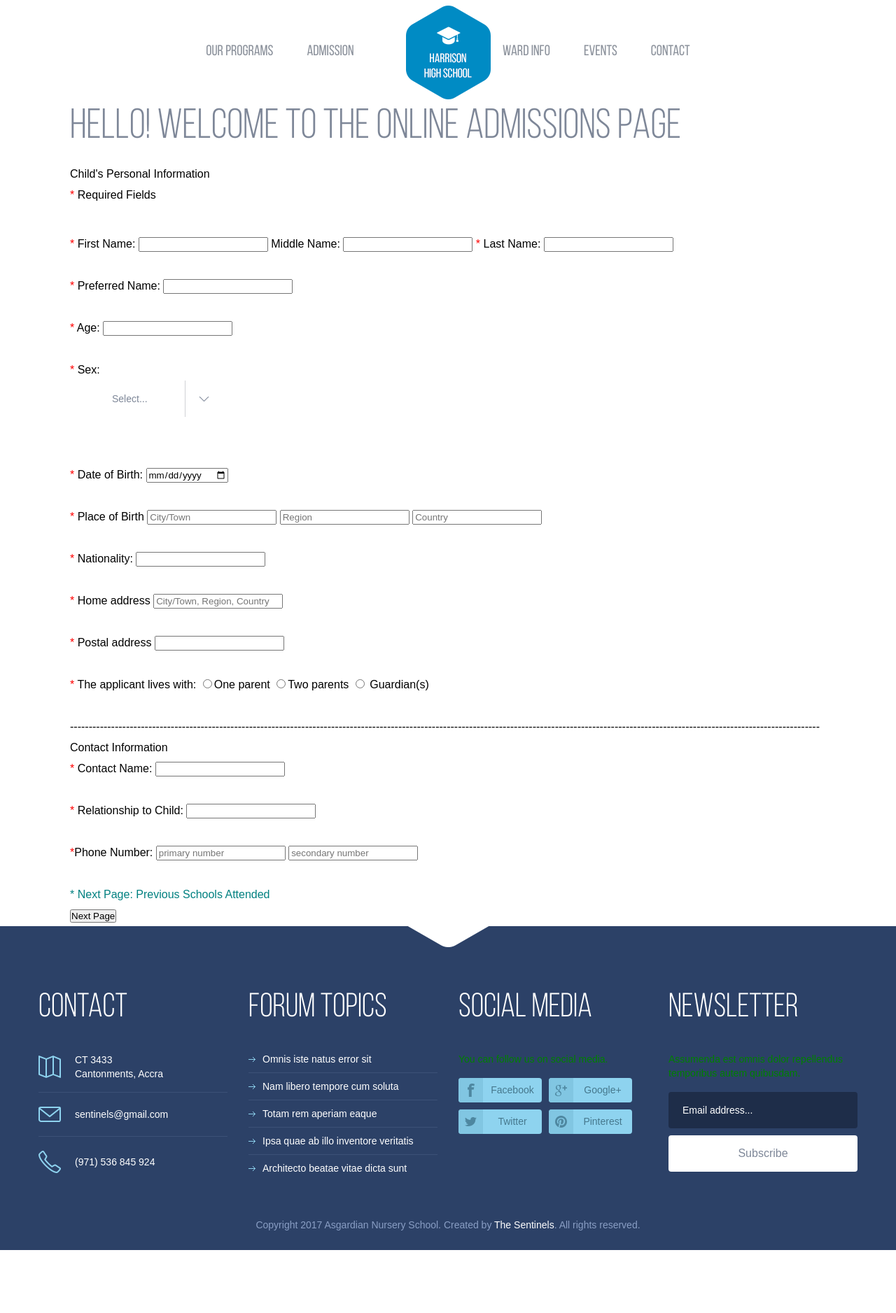
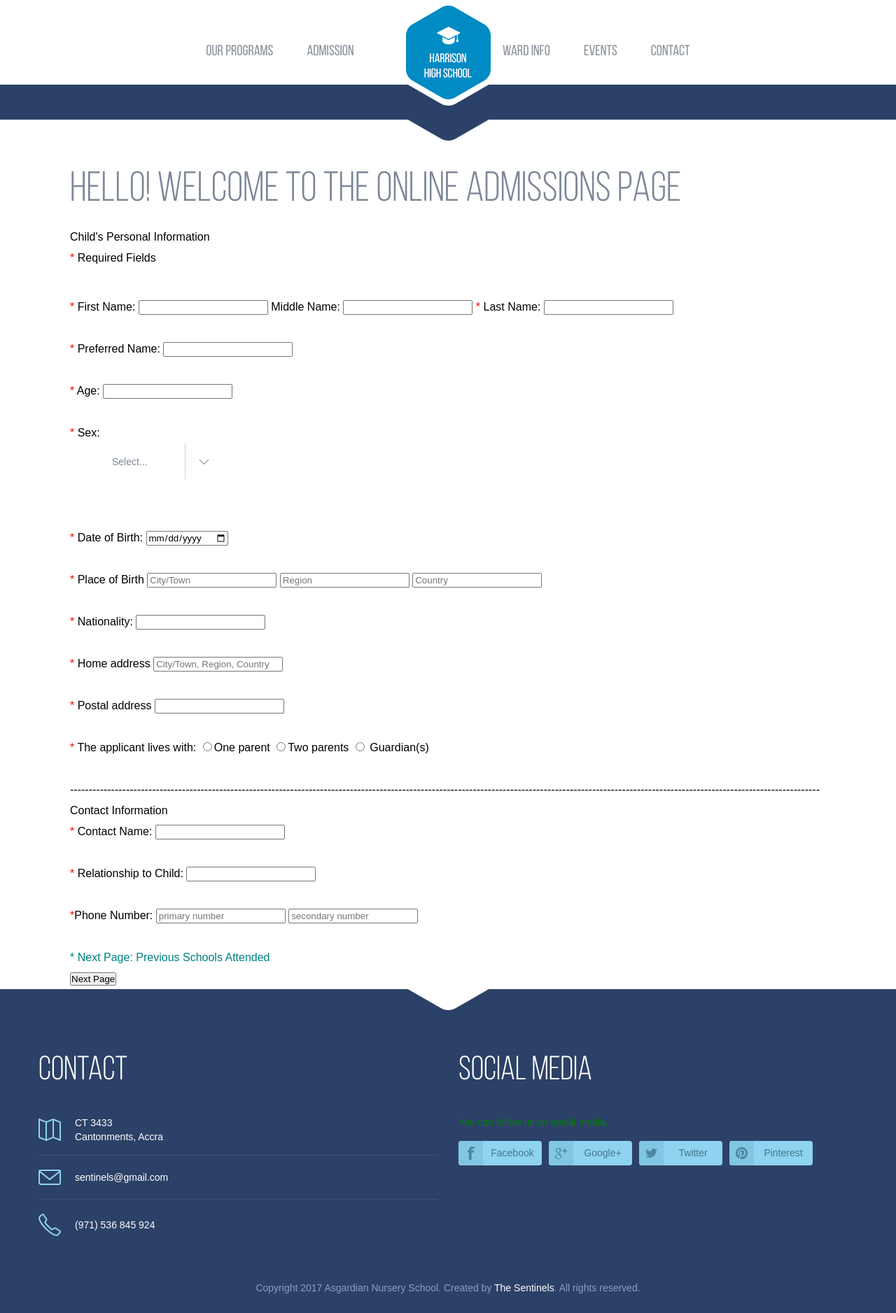
Before and after one commit to EnigmaDX/Asgard_School_Management_System, a PHP site: page /admissions/admissionspage1.html in a window 1280 px wide. Shown: the whole page at 70% size. Before the commit the page ends 1787 px from the top, so only its background shows below. Run offline with PHP 8.4, Linux system fonts and the light colour scheme.

Commit message:
made changes in the css file

```diff
--- a/asgard_nursery_school/admissions/admissionspage1.html
+++ b/asgard_nursery_school/admissions/admissionspage1.html
@@ -33,6 +33,7 @@
 
 	</header>
 	<!-- / header -->
+	<div class="divider"></div>
 
 <div id = "midhead">
 	<h1> Hello! Welcome to the Online Admissions Page </h1>
@@ -115,16 +116,6 @@
 						<li class="phone last"><a href="#">(971) 536 845 924</a></li>
 					</ul>
 				</article>
-				<article class="col-2">
-					<h3>Forum topics</h3>
-					<ul>
-						<li><a href="#">Omnis iste natus error sit</a></li>
-						<li><a href="#">Nam libero tempore cum soluta</a></li>
-						<li><a href="#">Totam rem aperiam eaque </a></li>
-						<li><a href="#">Ipsa quae ab illo inventore veritatis </a></li>
-						<li class="last"><a href="#">Architecto beatae vitae dicta sunt </a></li>
-					</ul>
-				</article>
 				<article class="col-3">
 					<h3>Social media</h3>
 					<p>You can follow us on social media.</p>
@@ -133,19 +124,6 @@
 						<li class="google-plus"><a href="#">Google+</a></li>
 						<li class="twitter"><a href="#">Twitter</a></li>
 						<li class="pinterest"><a href="#">Pinterest</a></li>
-					</ul>
-				</article>
-				<article class="col-4">
-					<h3>Newsletter</h3>
-					<!--css class .container under the */container heading-->
-					<p>Assumenda est omnis dolor repellendus temporibus autem quibusdam.</p>
-					<!--css class .container under the */container heading-->
-					<form action="#">
-						<input placeholder="Email address..." type="text">
-						<button type="submit">Subscribe</button>
-					</form>
-					<ul>
-						<li><a href="#"></a></li>
 					</ul>
 				</article>
 			</section>
--- a/asgard_nursery_school/css/admissions.css
+++ b/asgard_nursery_school/css/admissions.css
@@ -1045,6 +1045,9 @@ a.btn.blue,
 	padding-bottom: 16px;
 	margin-bottom: 20px;
 }
+#footer .col-1 {
+	width: 50%;
+}
 
 #footer .col-1 li a {
 	padding-left: 52px;
@@ -1105,6 +1108,9 @@ a.btn.blue,
 #footer .col-3 li {
 	padding: 0 10px 10px 0;
 	float: left;
+}
+#footer .col-3 {
+	width: 50%;
 }
 
 #footer .col-3 li a {
```
